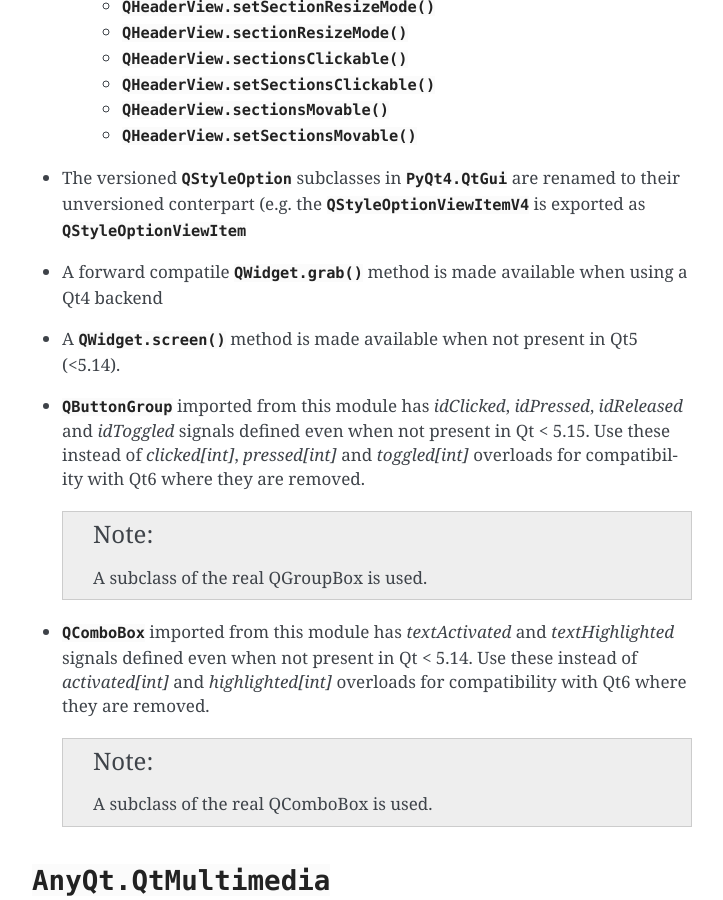
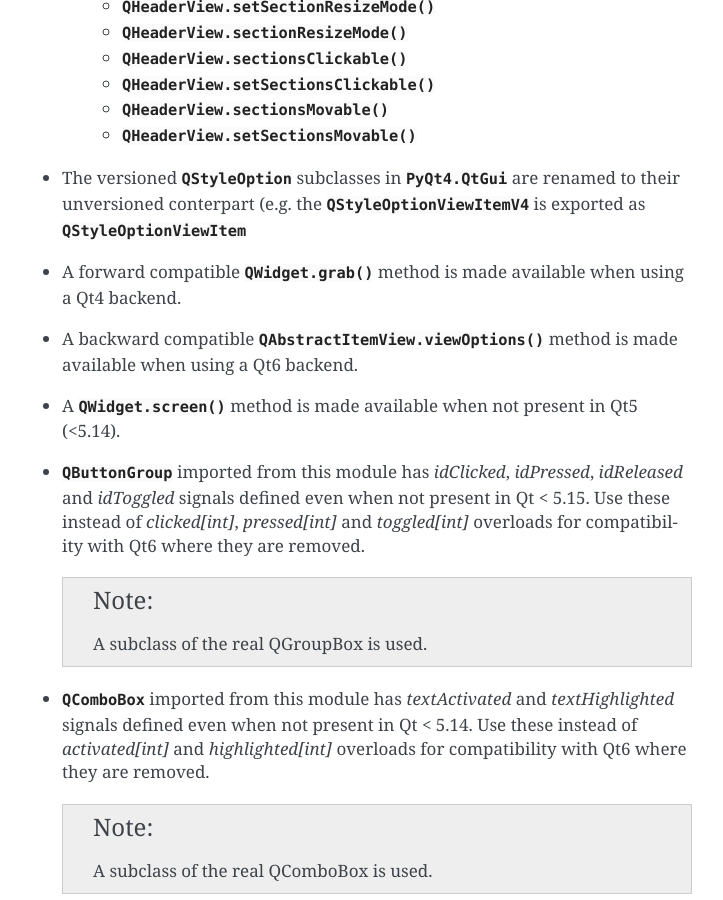
Before and after one commit to ales-erjavec/anyqt, a Sphinx documentation site: the page built from docs/source/anyqt.rst, in a window 1280 px wide and 900 px high, scrolled down 10047 px. Shown: the whole window, without its empty margins (388-1111 px from the left). Built offline with Sphinx 7.4.7, drawn with Linux system fonts in a browser that asks for light colours.

Commit message:
PyQt6: Implement QAbstractItemView.viewOptions back compatible method

```diff
--- a/docs/source/anyqt.rst
+++ b/docs/source/anyqt.rst
@@ -438,8 +438,11 @@ Export a Qt5 compatible QtWidgets module
   :class:`QStyleOptionViewItemV4` is exported as
   :class:`QStyleOptionViewItem`
 
-* A forward compatile :func:`QWidget.grab` method is made available when
-  using a Qt4 backend
+* A forward compatible :func:`QWidget.grab` method is made available when
+  using a Qt4 backend.
+
+* A backward compatible :func:`QAbstractItemView.viewOptions` method is made
+  available when using a Qt6 backend.
 
 * A :func:`QWidget.screen` method is made available when not present in
   Qt5 (<5.14).
```
Also changed, not shown: 1 other file.
